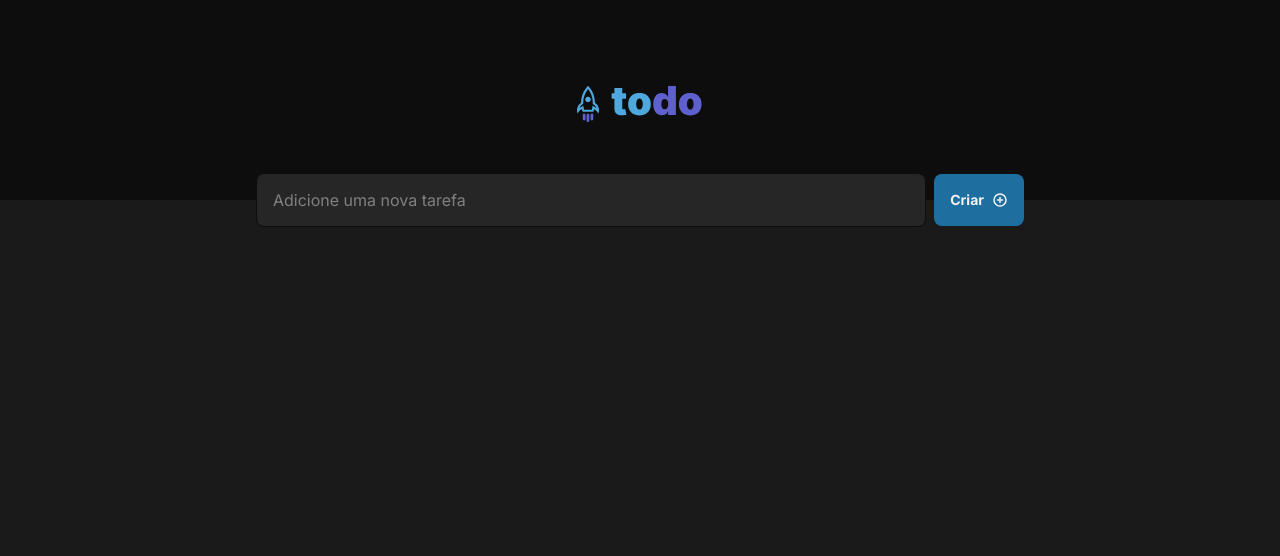
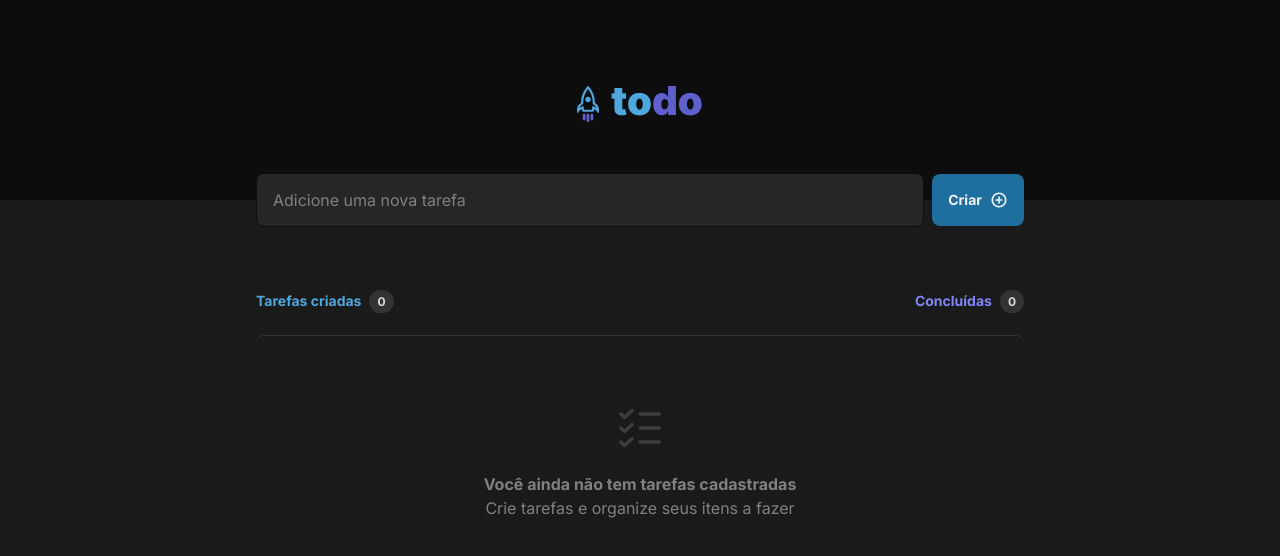
Before and after one commit to lfzaltron/Todo_React, a React (Vite) app: page / in a window 1280 px wide. Shown: the top 556 px of the page. Built offline with nearby package versions, Linux system fonts and the light colour scheme.

Commit message:
no tasks style

```diff
--- a/src/App.tsx
+++ b/src/App.tsx
@@ -1,21 +1,47 @@
-import { PlusCircle } from "phosphor-react";
+import { ListChecks, PlusCircle } from "phosphor-react";
 import { Header } from "./components/Header";
 
 export function App() {
   return (
-    <div>
+    <div className="flex flex-col min-h-screen">
       <Header />
-      <main className="flex flex-col items-center">
-        <form className="flex max-w-3xl mt-[-27px] mx-4 w-full gap-2 items-center">
+      <main className="flex flex-1 flex-col max-w-3xl gap-16 self-center w-full">
+        <form className="flex mt-[-27px] w-full gap-2 items-center">
           <input
             className="bg-gray-500 text-base h-[54px] rounded-lg text-gray-100 placeholder-gray-300 p-4 w-full border-[1px] border-gray-700 focus:border-purple-700 focus:outline-none"
             placeholder="Adicione uma nova tarefa"
           />
           <button className="bg-blue-700 text-sm font-bold h-[52px] rounded-lg border-transparent text-gray-100 p-4 hover:bg-blue-500 transition-colors focus:outline-none focus:ring-1 focus:ring-offset-1 focus:ring-offset-blue-700 focus:ring-transparent focus:bg-blue-500 flex flex-1 items-center gap-2">
             Criar
-            <PlusCircle size={16} weight="bold" />
+            <PlusCircle size={18} weight="bold" />
           </button>
         </form>
+        <div className="flex flex-col gap-6">
+          <div className="flex flex-1 justify-between w-full">
+            <span className="text-blue-500 font-bold text-sm">
+              Tarefas criadas
+              <span className="text-gray-200 font-bold text-xs bg-gray-400 rounded-full ml-2 px-2 py-1">
+                0
+              </span>
+            </span>
+            <span className="text-purple-500 font-bold text-sm">
+              Concluídas
+              <span className="text-gray-200 font-bold text-xs bg-gray-400 rounded-full ml-2 px-2 py-1">
+                0
+              </span>
+            </span>
+          </div>
+
+          <div className="flex flex-1 flex-col items-center border-t-[1px] rounded-lg border-gray-400 py-16 text-[#3d3d3d]">
+            <ListChecks size={56} className="mb-4" />
+            <span className="text-gray-300 font-bold text-base">
+              Você ainda não tem tarefas cadastradas
+            </span>
+            <span className="text-gray-300 text-base">
+              Crie tarefas e organize seus itens a fazer
+            </span>
+          </div>
+        </div>
       </main>
     </div>
   );
```
